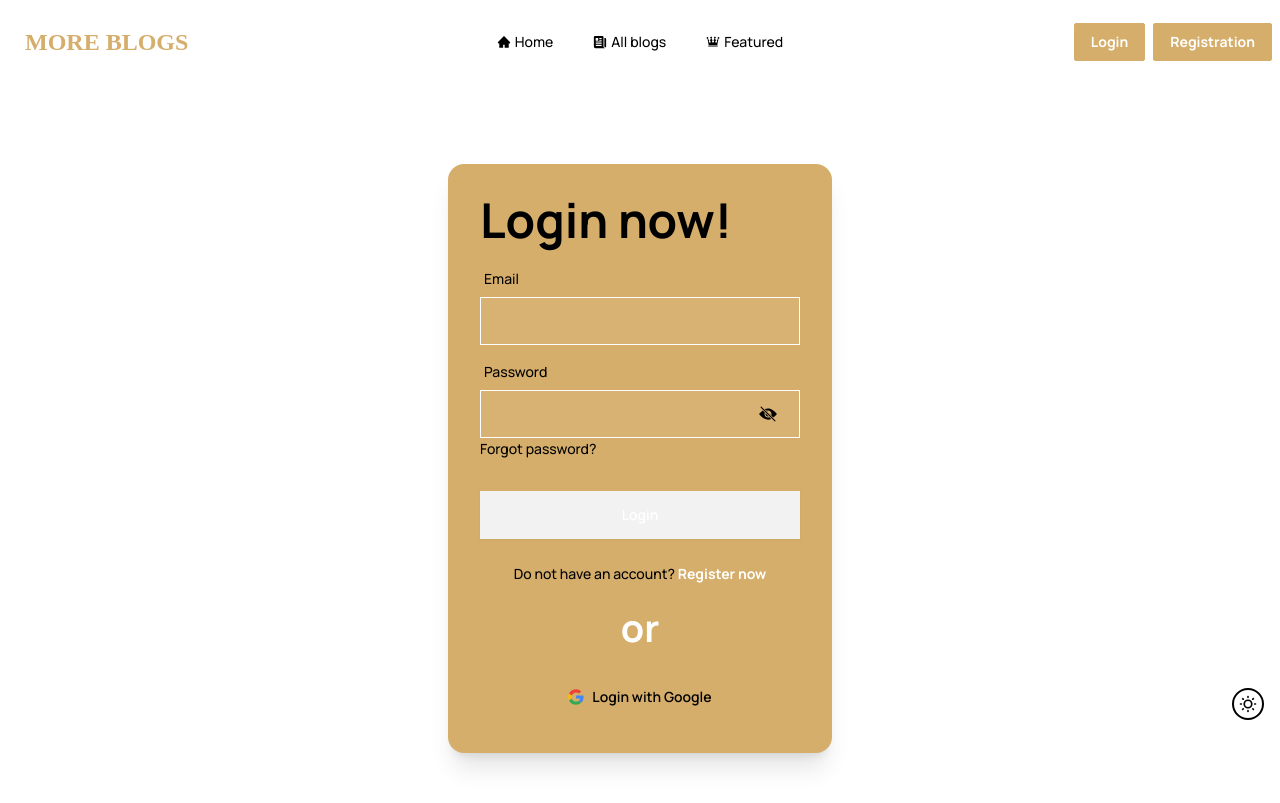
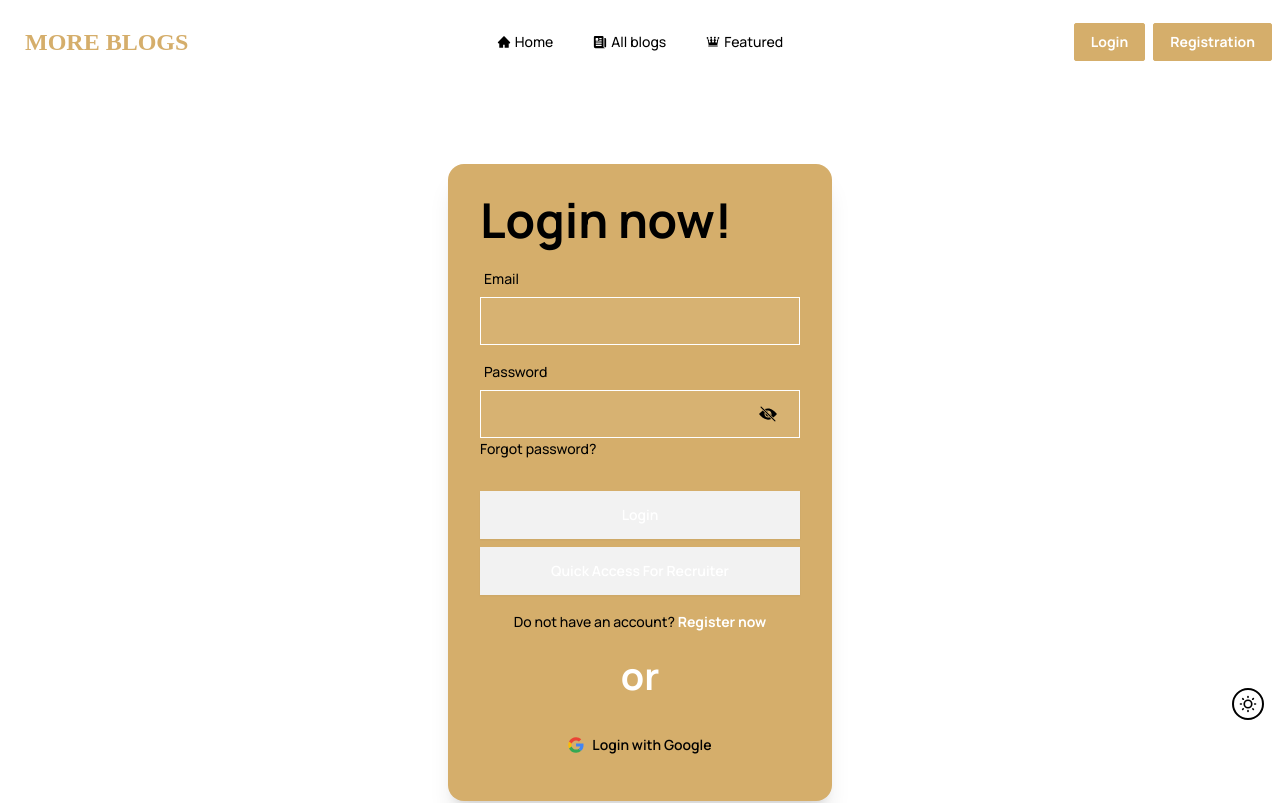
Before and after one commit to AtiqurRahman895/MoreBlogs, a React (Vite) app: page /login in a window 1280 px wide. Shown: the top 803 px of the page. Built offline with nearby package versions, Linux system fonts and the light colour scheme; no server answers; a web font is replaced by a local one.

Commit message:
ADDED A QUICK ACCESS BUTTON IN THE LOGIN PAGE.

```diff
--- a/src/components/AuthenticationComponent/Login.jsx
+++ b/src/components/AuthenticationComponent/Login.jsx
@@ -33,12 +33,10 @@ const Login = () => {
       });
   };
 
-  const LoginOnSubmit = (e) => {
+  const handleLogin = (e, email, password) => {
     e.preventDefault();
-    const email = e.target.email.value;
-    const password = e.target.password.value;
 
-    loginUser(email, password)
+    loginUser(email||e.target.email.value, password||e.target.password.value)
       .then((userCredential) => {
         setUser(userCredential.user);
         e.target.reset();
@@ -51,12 +49,13 @@ const Login = () => {
         toast.error(error.message ? error.message : error.code);
       });
   };
+
   return (
     <section>
       <div className="container hero flex items-center justify-center">
         <div className="fromWrapper max-w-sm">
           <h1 className="text-5xl font-bold">Login now!</h1>
-          <form onSubmit={LoginOnSubmit} className="card-body p-0">
+          <form onSubmit={handleLogin} className="card-body p-0">
             <div className="form-control">
               <label htmlFor="email" className="label">
                 <span className="">Email</span>
@@ -105,10 +104,16 @@ const Login = () => {
               </Link>
             </div>
 
-            <div className="mt-6">
+            <div className="mt-6 space-y-2">
               <button className="formSubmitBtn">Login</button>
+              <button
+                onClick={()=>handleLogin("atiqemon98@gmail.com","1aA@1a")}
+                className="formSubmitBtn"
+              >
+                Quick Access For Recruiter
+              </button>
             </div>
-            <span className="text-center mt-4">
+            <span className="text-center mt-2">
               Do not have an account?{" "}
               <Link
                 to={"/register"}
--- a/src/components/BlogComponent/BlogCommentSection.jsx
+++ b/src/components/BlogComponent/BlogCommentSection.jsx
@@ -89,7 +89,7 @@ const BlogCommentSection = ({ blog_id, author_email, user }) => {
               name="ReaderComment"
               id="ReaderComment"
               minLength={3}
-              className="textarea textarea-ghost textarea-bordered h-24 !outline-none !border-gray-300 rounded-sm"
+              className="textarea textarea-ghost textarea-bordered min-h-32 !outline-none !border-gray-300 rounded-sm"
               required
             />
           </div>
--- a/src/components/CommonComponent/NextPreButtons.jsx
+++ b/src/components/CommonComponent/NextPreButtons.jsx
@@ -16,8 +16,8 @@ const NextPreButtons = ({limit,totalContents}) => {
   }
   const handleNextButton=()=>{
     navigate(`?sort=${sort}&searchQuery=${searchQuery}&page=${pageNo+1}`);
+  }
 
-  }
   useEffect(() => {
     const timer = setTimeout(() => {
       // pageRef.current.scrollTo(0, 0);
--- a/src/components/HomeComponent/WhyUsSection.jsx
+++ b/src/components/HomeComponent/WhyUsSection.jsx
@@ -34,7 +34,7 @@ const WhyUsSection = () => {
             <h3 className="text-custom-primary">Why Choose Us?</h3>
             </div>
 
-            <div className="grid grid-cols-1 sm:grid-cols-2  lg:grid-cols-4 gap-6">
+            <div className="grid grid-cols-1 sm:grid-cols-2  lg:grid-cols-4 gap-x-6 gap-y-10">
                     {reasonList.map((reason, index) => (
                     <div
                         key={index}
```
